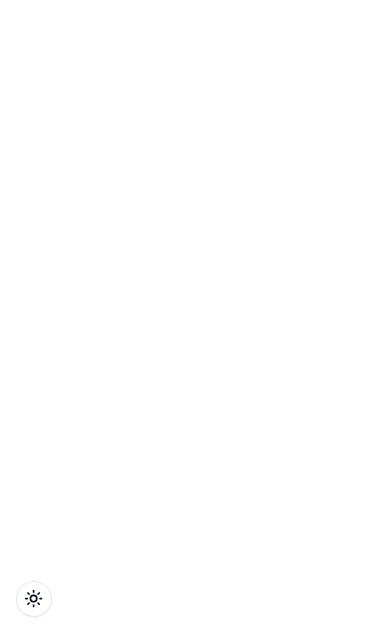
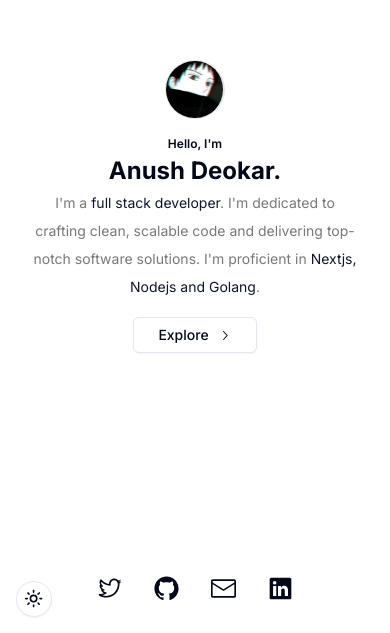
Before and after one commit to AnushDeokar/anush-deokar, a Next.js app: page / in a window 390 px wide. Shown: the part 211-844 px from the top of the page. Built offline with nearby package versions, Linux system fonts and the light colour scheme.

Commit message:
add mobile home page

```diff
--- a/app/desktop-view.tsx
+++ b/app/desktop-view.tsx
@@ -78,7 +78,7 @@ function DesktopView() {
           {PROJECTS.map((project, i) => (
             <div
               key={i}
-              className="relative transform overflow-visible rounded-md bg-muted p-[40px] transition-transform duration-300 hover:scale-[1.05] hover:!opacity-100 group-hover:opacity-70"
+              className="relative transform cursor-pointer overflow-visible rounded-md bg-muted p-[40px] transition-transform duration-300 hover:scale-[1.05] hover:!opacity-100 group-hover:opacity-70"
             >
               <div>
                 <h3 className="text-2xl font-bold">{project.name}</h3>
--- /dev/null
+++ b/app/mobile-view.tsx
@@ -0,0 +1,47 @@
+import React from "react"
+import Image from "next/image"
+import { ChevronRightIcon } from "@radix-ui/react-icons"
+
+import { SOCIAL_LINKS } from "@/lib/social"
+import { Button } from "@/components/ui/button"
+
+function MobileView() {
+  return (
+    <div className="flex h-full flex-col lg:hidden">
+      <div className="flex grow flex-col items-center justify-center text-center">
+        <Image
+          src="/anime.png"
+          alt="profile"
+          width={60}
+          height={60}
+          className="my-4 rounded-full border border-r-2"
+        />
+        <h4 className="text-[12px] font-semibold">Hello, I&apos;m</h4>
+        <h2 className="text-[24px] font-bold">Anush Deokar.</h2>
+        <p className="text-[14px] leading-7 text-secondary">
+          I&apos;m a <span className="text-primary">full stack developer</span>.
+          I'm dedicated to crafting clean, scalable code and delivering
+          top-notch software solutions. I&apos;m proficient in{" "}
+          <span className="text-primary">Nextjs, Nodejs and Golang</span>.
+        </p>
+        <Button
+          variant="outline"
+          className="mt-4 flex items-center justify-center gap-2 px-6 py-4"
+        >
+          Explore <ChevronRightIcon />
+        </Button>
+      </div>
+      <div className="flex w-full items-center justify-center gap-4">
+        {SOCIAL_LINKS.map((link, i) => (
+          <a key={i} target="_blank" href={link.url} rel="noopener noreferrer">
+            <div className="flex w-full items-center justify-between gap-20">
+              <link.icon height="25px" width="25px" className="mx-2" />
+            </div>
+          </a>
+        ))}
+      </div>
+    </div>
+  )
+}
+
+export default MobileView
--- a/app/page.tsx
+++ b/app/page.tsx
@@ -1,11 +1,11 @@
-import Image from "next/image"
-
 import DesktopView from "./desktop-view"
+import MobileView from "./mobile-view"
 
 export default function Home() {
   return (
     <main className="h-screen overflow-visible p-8">
       <DesktopView />
+      <MobileView />
     </main>
   )
 }
--- a/lib/social.ts
+++ b/lib/social.ts
@@ -1,9 +1,9 @@
 import {
+  EnvelopeClosedIcon,
   GitHubLogoIcon,
   LinkedInLogoIcon,
   TwitterLogoIcon,
 } from "@radix-ui/react-icons"
-import { MailIcon } from "lucide-react"
 
 export const SOCIAL_LINKS = [
   {
@@ -19,7 +19,7 @@ export const SOCIAL_LINKS = [
   {
     name: "Mail",
     url: "mailto:deokaranush@gmail.com",
-    icon: MailIcon,
+    icon: EnvelopeClosedIcon,
   },
   {
     name: "Linkedin",
```
